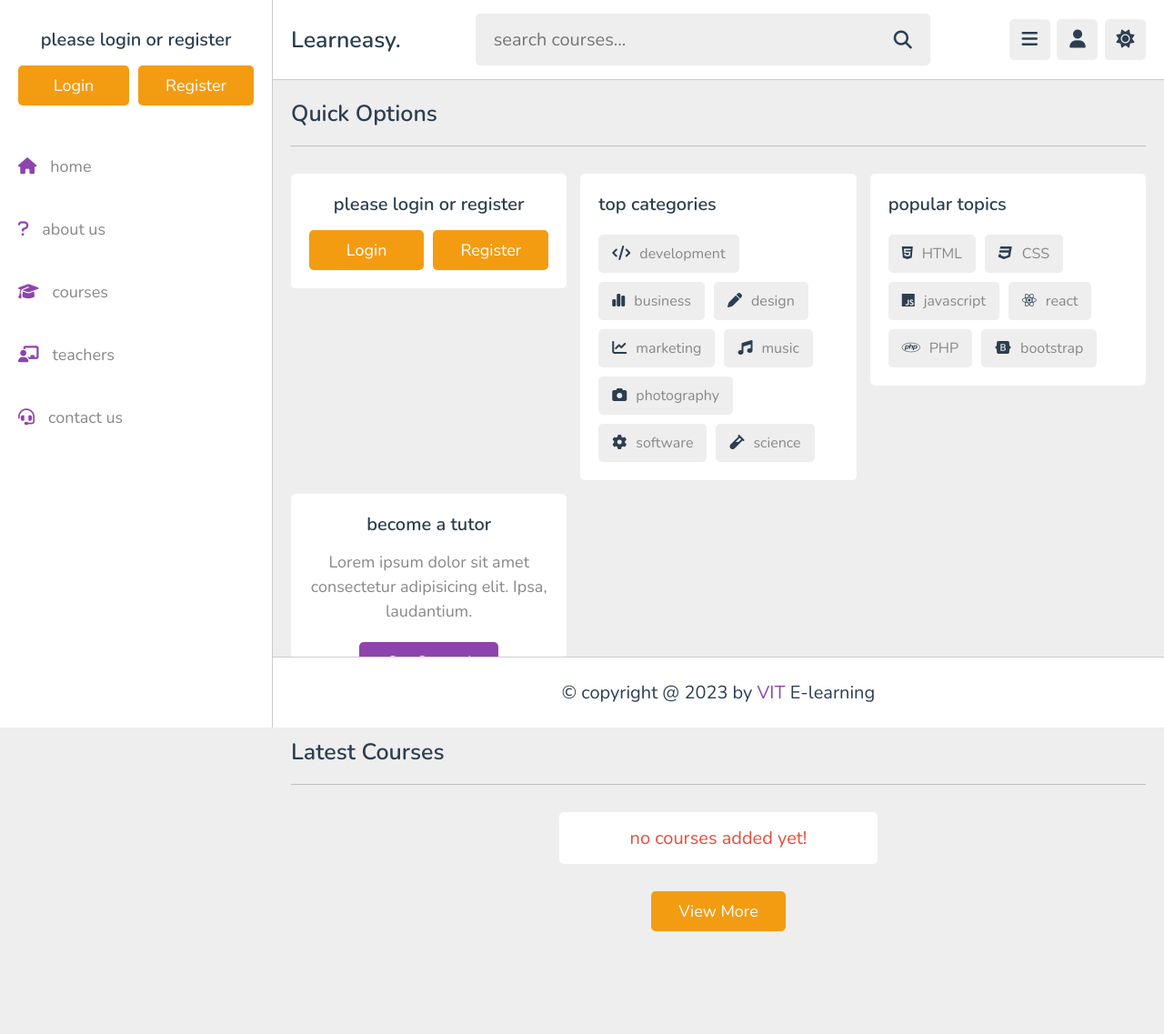
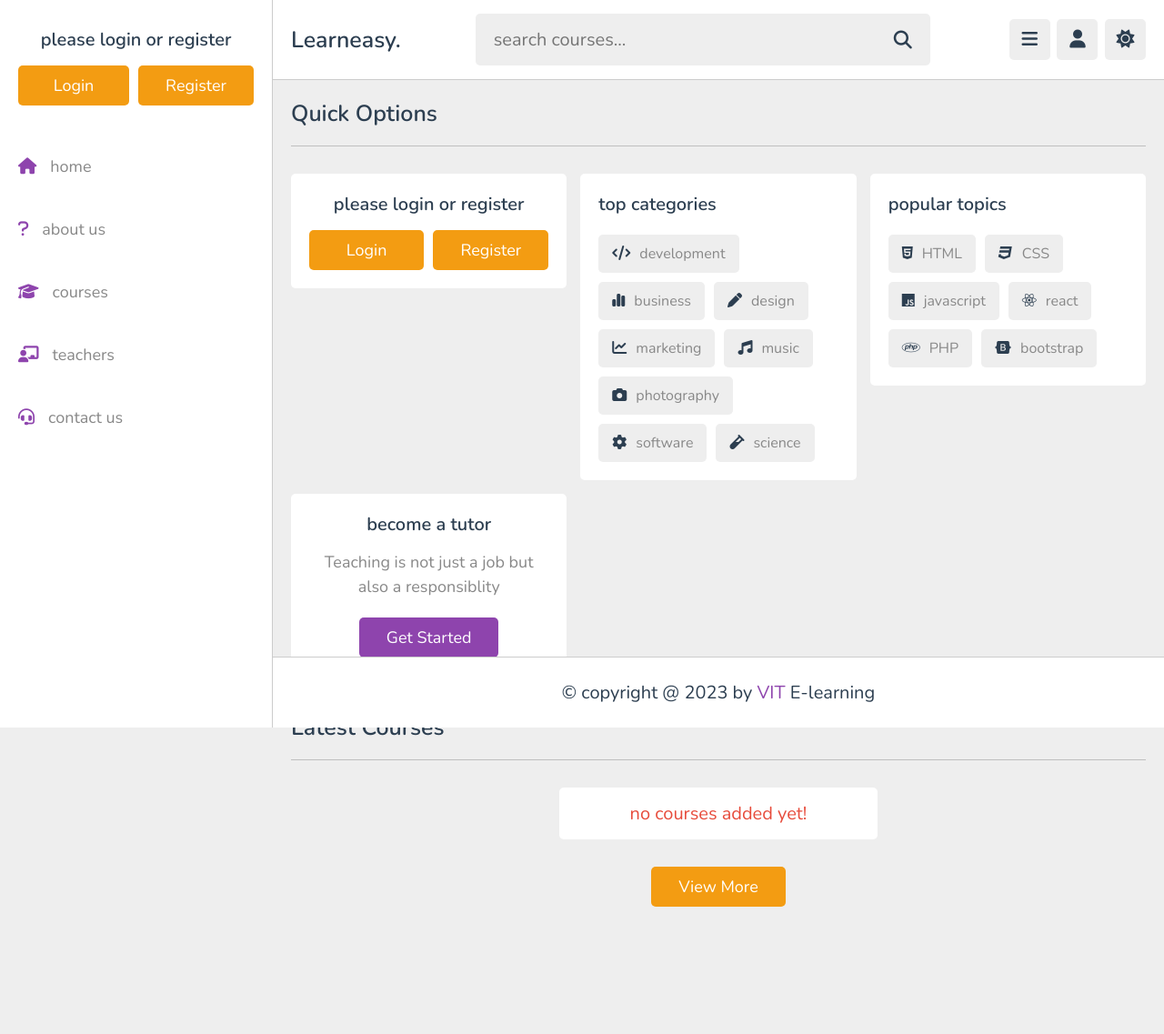
Before and after one commit to prasad-chaudhari172/mini-sem5, a PHP site: page /home.php in a window 1280 px wide. Shown: the whole page at 91% size. After the commit the page ends 997 px from the top, so only its background shows below. Run offline with PHP 8.4, Linux system fonts and the light colour scheme; data that the repository does not hold is empty.

Commit message:
Add my project

```diff
--- a/about.php
+++ b/about.php
@@ -41,7 +41,7 @@ if(isset($_COOKIE['user_id'])){
 
       <div class="content">
          <h3>why choose us?</h3>
-         <p>Lorem ipsum dolor sit amet consectetur adipisicing elit. Neque nobis distinctio, nisi consequatur ad sequi, rem odit fugiat assumenda eligendi iure aut sunt ratione, tempore porro expedita quisquam.</p>
+         <p>Because we know the value of education and we are always ready to deliver the best.</p>
          <a href="courses.html" class="inline-btn">our courses</a>
       </div>
 
--- a/home.php
+++ b/home.php
@@ -103,7 +103,7 @@ $total_bookmarked = $select_bookmark->rowCount();
 
       <div class="box tutor">
          <h3 class="title">become a tutor</h3>
-         <p>Lorem ipsum dolor sit amet consectetur adipisicing elit. Ipsa, laudantium.</p>
+         <p>Teaching is not just a job but also a responsiblity</p>
          <a href="admin/register.php" class="inline-btn">get started</a>
       </div>
 
@@ -154,7 +154,7 @@ $total_bookmarked = $select_bookmark->rowCount();
    </div>
 
    <div class="more-btn">
-      <a href="courses.php" class="inline-option-btn">view more</a>
+      <a href="courses.php" class="inline-option-btn">View more</a>
    </div>
 
 </section>
```
